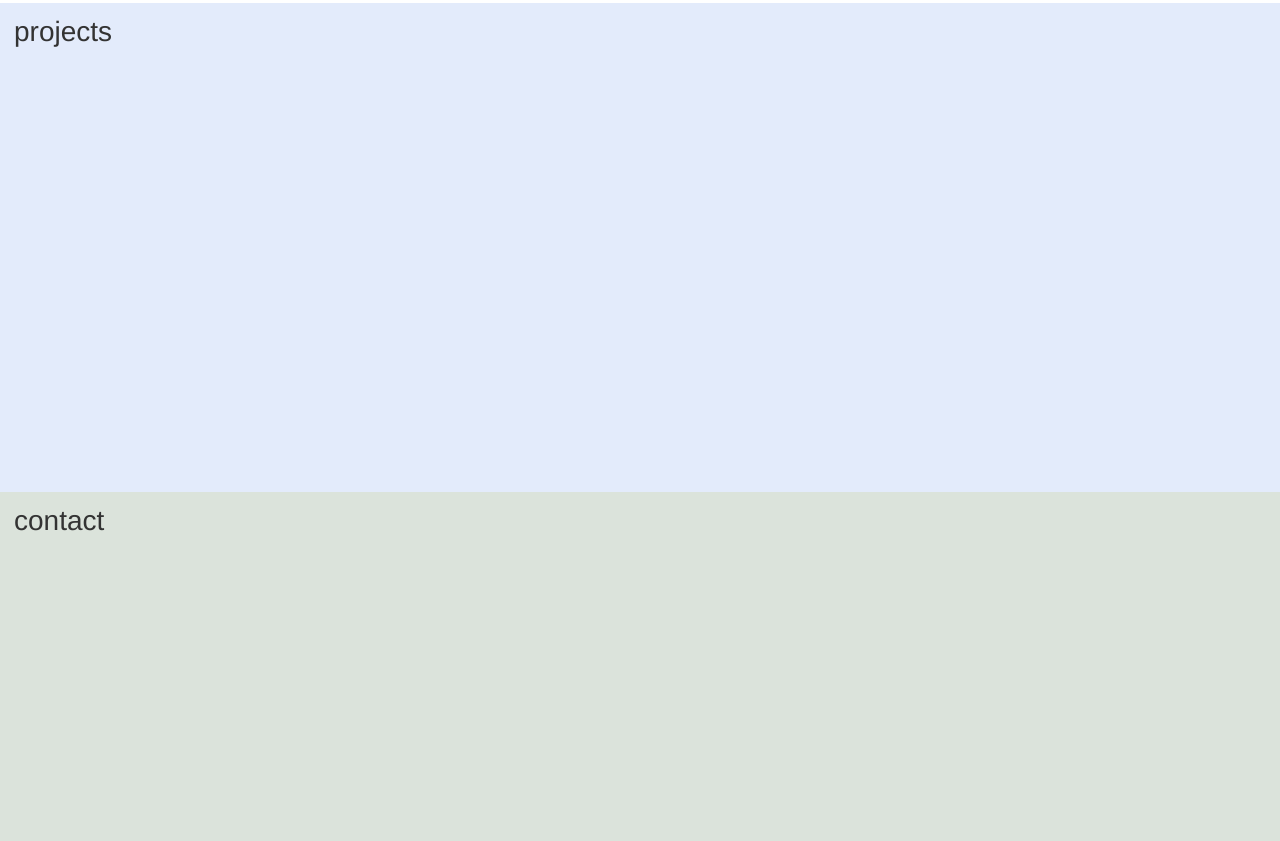
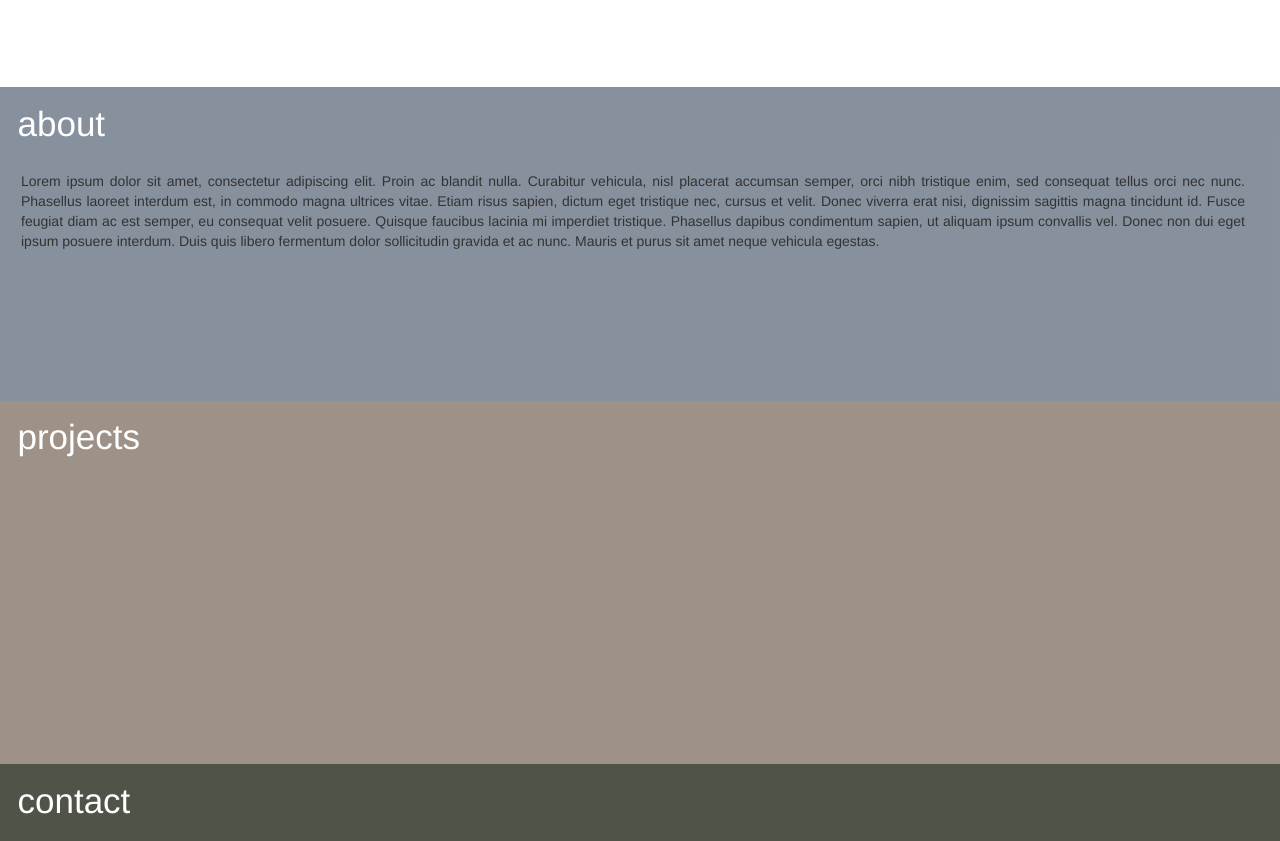
Before and after one commit to sofiagarcia/sofiagarcia, a plain HTML site: page index.html in a window 1280 px wide. Shown: the part 627-1468 px from the top of the page. Drawn offline with nearby package versions, Linux system fonts and the light colour scheme.

Commit message:
about section with lorem ipsum, followed by projects and contact.

```diff
--- a/css/main.css
+++ b/css/main.css
@@ -103,9 +103,9 @@ textarea {
      background-image: url(../img/swirlcode.png);
      background-repeat: no-repeat;
      background-position: center;
-
+     background-origin: border-box;
+     box-shadow: 3px;
    }
-
 
    #logo {
      text-align: center;
@@ -136,36 +136,65 @@ textarea {
 
 
      /* ==========================================================================
-        Second Section: About
+        Second Section: Projects
         ========================================================================== */
 
 
              #about{
-               background-color: rgba(220,230, 250,0.8);
-               padding-bottom: 30em;
+               background-color: rgba(16, 37, 62, 0.5);
+               padding-bottom: 10em;
+               background-origin: border-box;
+               box-shadow: 3px;
              }
              #about h1 {
                font-family: "Helvetica Neue", sans-serif;
-               font-size: 2em;
+               font-size: 2.5em;
+               font-weight: 100;
                margin-top: 0;
                padding: 0.5em;
+               color: #fff;
              }
 
+             #about-paragraph p {
+               margin-left: 1.5em;
+               margin-right: 2.5em;
+               text-align: justify;
+             }
+
+     /* ==========================================================================
+         Third Section: Projects
+        ========================================================================== */
+        #projects{
+          background-color: rgba(62, 37, 16, 0.5);
+          padding-bottom: 20em;
+          background-origin: border-box;
+          box-shadow: 3px;
+        }
+        #projects h1 {
+          font-family: "Helvetica Neue", sans-serif;
+          font-size: 2.5em;
+          font-weight: 100;
+          margin-top: 0;
+          padding: 0.5em;
+          color: #fff;
+        }
 
       /* ==========================================================================
-          Third Section: Contact
+          Fourth Section: Contact
          ========================================================================== */
 
          #contact{
-          background-color: rgba(210,220, 210,0.8);
+          background-color: rgba(37, 42, 27,0.8);
           padding-bottom: 30em;
          }
 
          #contact h1 {
-           font-family: "helvetica neue", sans-serif;
-           font-size: 2em;
+           font-family: "Helvetica Neue", sans-serif;
+           font-size: 2.5em;
+           font-weight: 100;
            margin-top: 0;
            padding: 0.5em;
+           color: #fff;
          }
 
 
@@ -257,6 +286,10 @@ textarea {
        #logo {
          display: inline-block;
          float: left;
+       }
+
+       header{
+         padding-bottom: 50em;
        }
 
        nav {
--- a/index.html
+++ b/index.html
@@ -41,12 +41,23 @@
         </header>
 
 
-        <!--  ABOUT -->
+        <!--  ABOUT  -->
         <div class="about" id="about">
-          <h1>projects</h1>
+          <h1>about</h1>
+          <div class="wrapper about" id="about-paragraph">
+            <p> Lorem ipsum dolor sit amet, consectetur adipiscing elit. Proin ac blandit nulla. Curabitur vehicula, nisl placerat accumsan semper, orci nibh tristique enim, sed consequat tellus orci nec nunc. Phasellus laoreet interdum est, in commodo magna ultrices vitae. Etiam risus sapien, dictum eget tristique nec, cursus et velit. Donec viverra erat nisi, dignissim sagittis magna tincidunt id. Fusce feugiat diam ac est semper, eu consequat velit posuere. Quisque faucibus lacinia mi imperdiet tristique. Phasellus dapibus condimentum sapien, ut aliquam ipsum convallis vel. Donec non dui eget ipsum posuere interdum. Duis quis libero fermentum dolor sollicitudin gravida et ac nunc. Mauris et purus sit amet neque vehicula egestas.
+            </p>
+          </div>
 
-          <p>
         </div>
+
+
+       <!--  PROJECTS -->
+       <div class="projects" id="projects">
+         <h1>projects</h1>
+
+
+       </div>
 
         <!-- CONTACT -->
 
```
